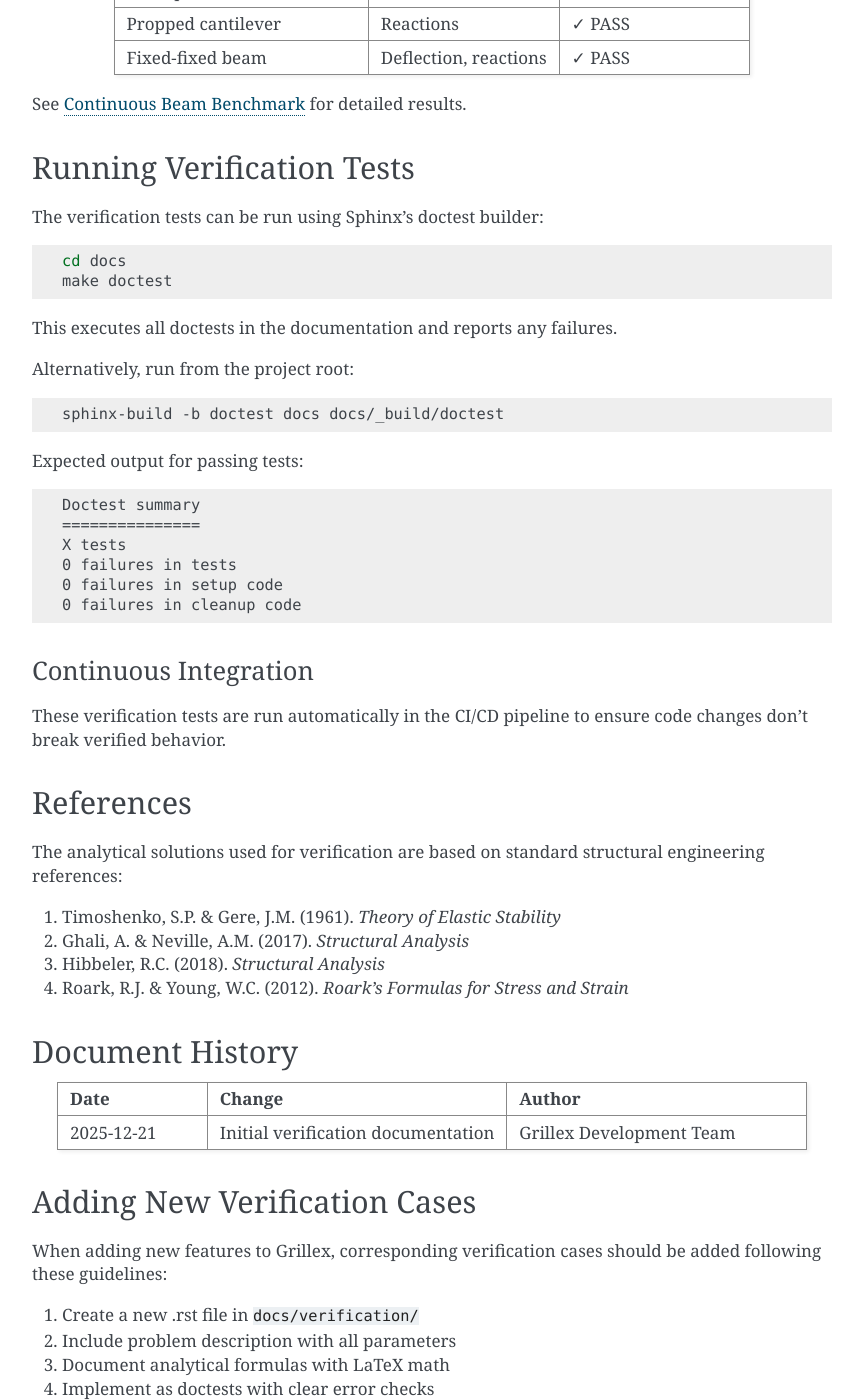
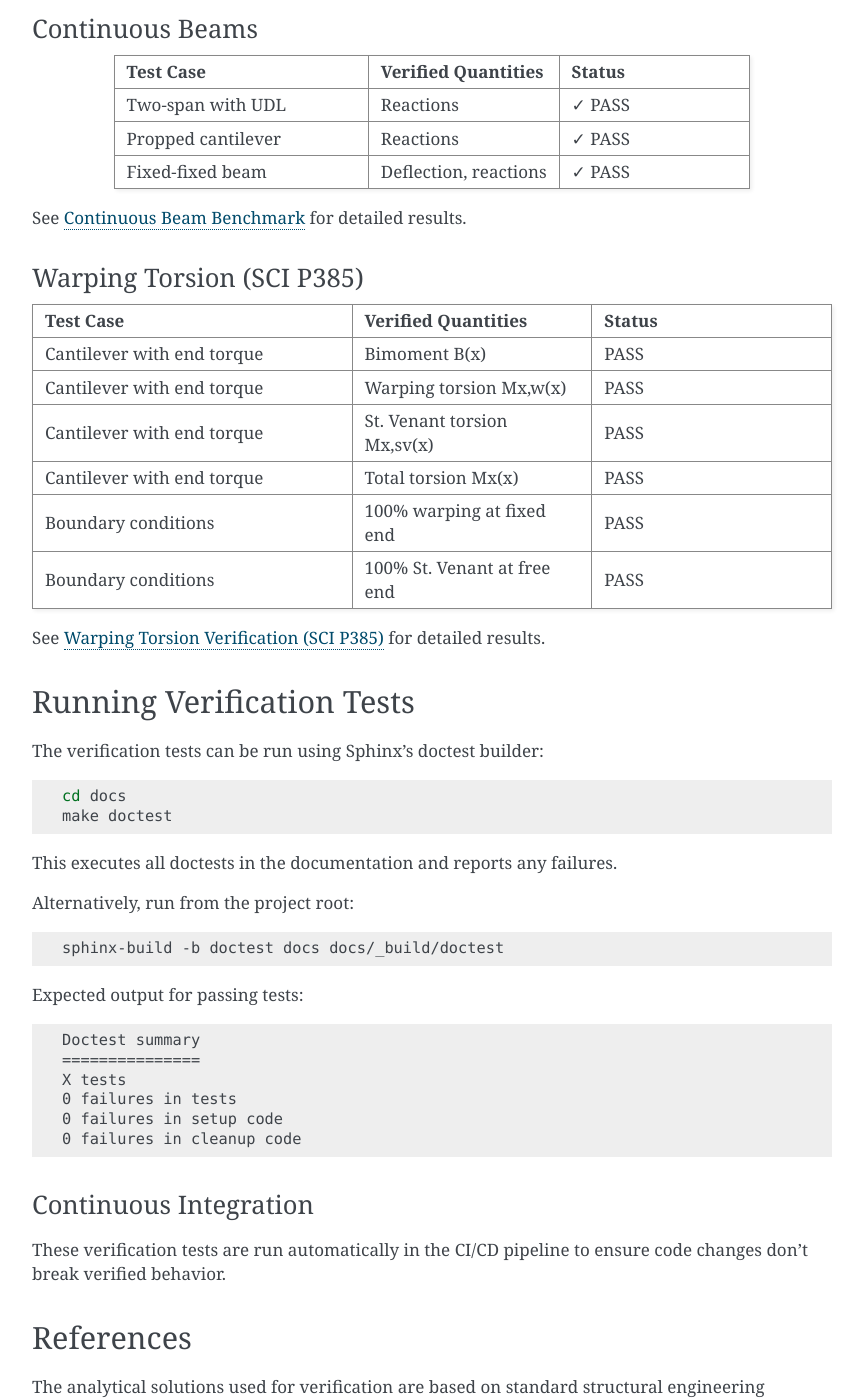
Before and after one commit to JimZwartveld/grillex, a Sphinx documentation site: the page built from docs/verification/verification_summary.rst, in a window 1280 px wide and 1400 px high, scrolled down 1543 px. Shown: the whole window, without its empty margins (338-1202 px from the left). Built offline with Sphinx 7.4.7, drawn with Linux system fonts in a browser that asks for light colours; some of the changed text lies outside the part shown.

Commit message:
added verification for warping according to SCM document.

```diff
--- a/docs/verification/index.rst
+++ b/docs/verification/index.rst
@@ -19,4 +19,5 @@ comparison with analytical solutions.
    cantilever_beam
    simply_supported_beam
    continuous_beam
+   warping_torsion
    verification_summary
--- a/docs/verification/verification_summary.rst
+++ b/docs/verification/verification_summary.rst
@@ -43,6 +43,12 @@ Different tolerances are used based on problem complexity:
    * - Continuous beams
      - < 2%
      - Complex stress redistribution
+   * - Warping torsion (components)
+     - < 10%
+     - Rapid spatial variation in warping
+   * - Warping torsion (total)
+     - < 5%
+     - Equilibrium constraint improves accuracy
 
 Test Summary by Category
 ========================
@@ -113,6 +119,37 @@ Continuous Beams
 
 See :doc:`continuous_beam` for detailed results.
 
+Warping Torsion (SCI P385)
+--------------------------
+
+.. list-table::
+   :header-rows: 1
+   :widths: 40 30 30
+
+   * - Test Case
+     - Verified Quantities
+     - Status
+   * - Cantilever with end torque
+     - Bimoment B(x)
+     - PASS
+   * - Cantilever with end torque
+     - Warping torsion Mx,w(x)
+     - PASS
+   * - Cantilever with end torque
+     - St. Venant torsion Mx,sv(x)
+     - PASS
+   * - Cantilever with end torque
+     - Total torsion Mx(x)
+     - PASS
+   * - Boundary conditions
+     - 100% warping at fixed end
+     - PASS
+   * - Boundary conditions
+     - 100% St. Venant at free end
+     - PASS
+
+See :doc:`warping_torsion` for detailed results.
+
 Running Verification Tests
 ==========================
 
@@ -158,6 +195,8 @@ structural engineering references:
 2. Ghali, A. & Neville, A.M. (2017). *Structural Analysis*
 3. Hibbeler, R.C. (2018). *Structural Analysis*
 4. Roark, R.J. & Young, W.C. (2012). *Roark's Formulas for Stress and Strain*
+5. SCI P385 (2011). *Design of Steel Beams in Torsion*, Steel Construction Institute
+6. Vlasov, V.Z. (1961). *Thin-Walled Elastic Beams*, 2nd Edition
 
 Document History
 ================
```
Also changed, not shown: docs/verification/warping_torsion.rst (added, +331 -0 lines).
